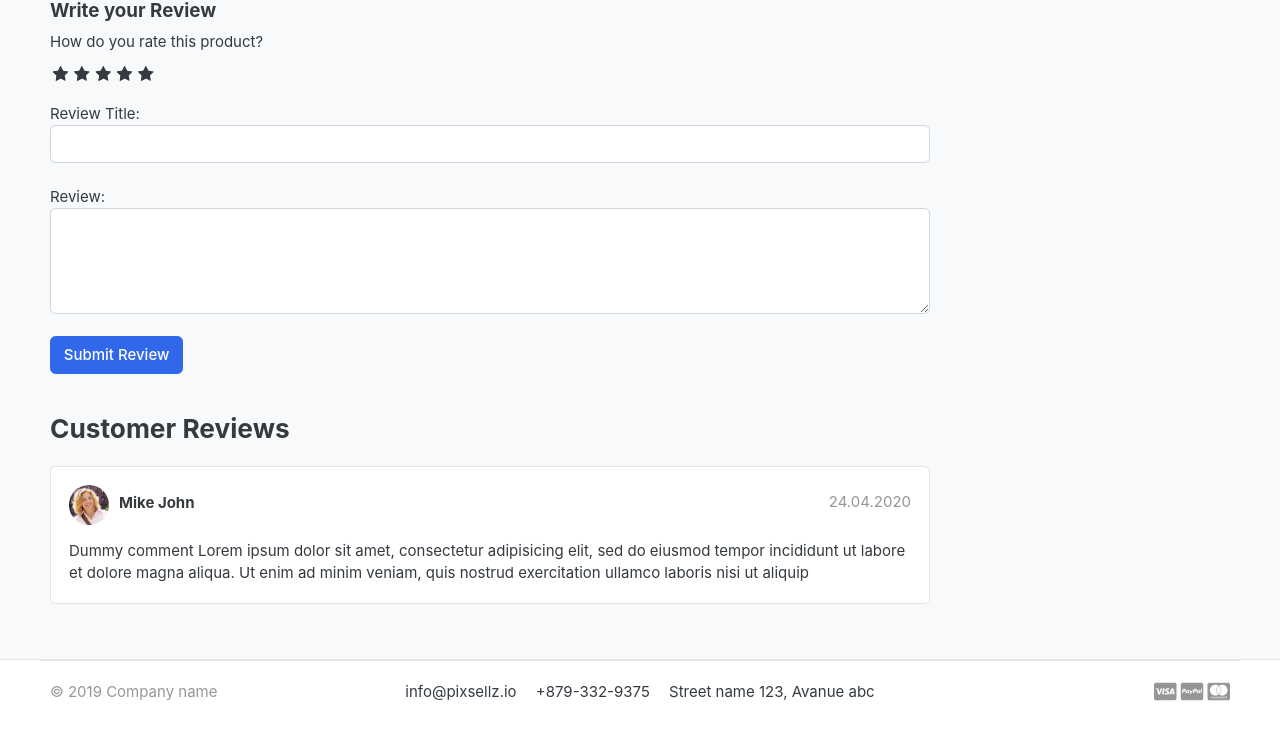
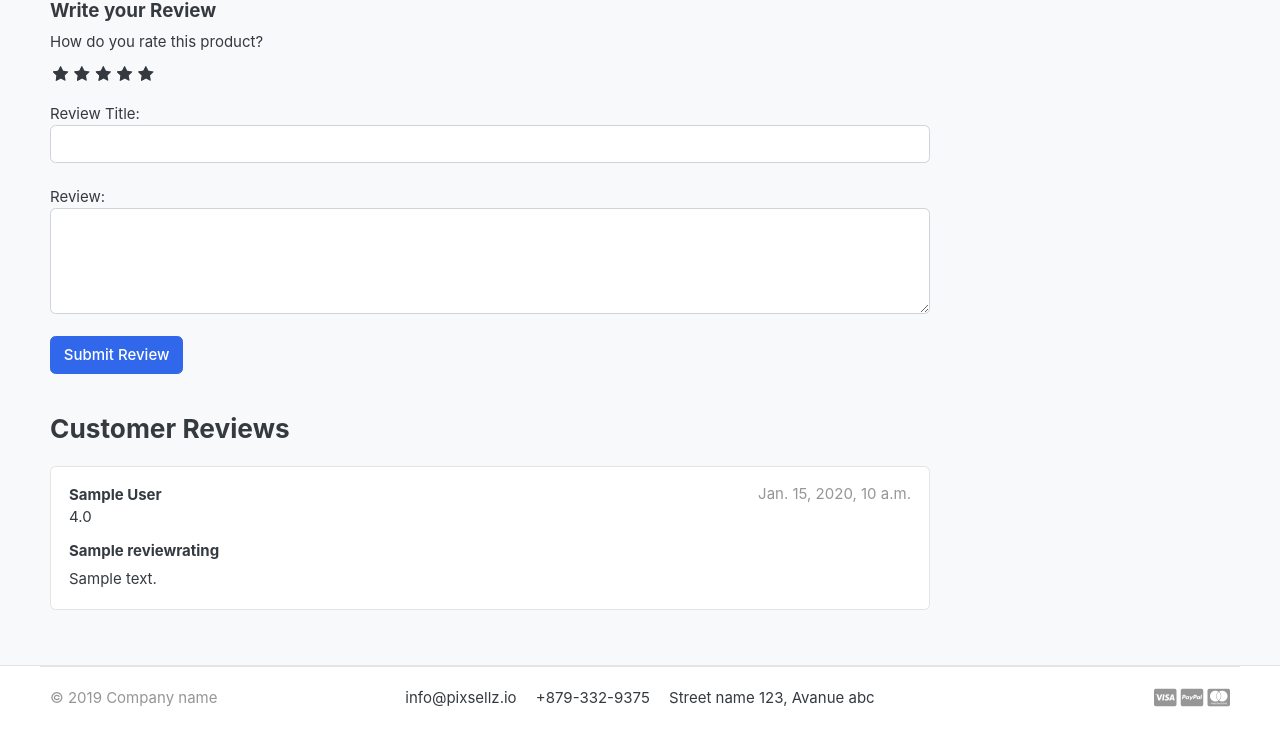
Before and after one commit to RUPESH-YADRAJ/E-COMMERCE-WEBSITE, a Django app: a page that uses templates/store/product_detail.html in a window 1280 px wide. Shown: the part 643-1372 px from the top of the page. Before the commit the page ends 1344 px from the top, so only its background shows below. Run offline with Django 5.2, Linux system fonts and the light colour scheme; a user stored in the database is signed in; tables that the repository leaves empty hold one stand-in row (values such as "Sample post"); grey boxes marked "Sample" are stand-in pictures; some libraries are stand-ins or nearby versions; some web fonts are replaced.

Commit message:
dynamic review card and model modification for user name

```diff
--- a/accounts/models.py
+++ b/accounts/models.py
@@ -55,6 +55,9 @@ class Account(AbstractBaseUser):
 
   objects = MyAccountManager()
 
+  def full_name(self):
+    return f'{self.first_name} {self.last_name}'
+
   def __str__(self):
     return self.email
 
--- a/store/views.py
+++ b/store/views.py
@@ -45,11 +45,15 @@ def product_detail(request, category_slug, product_slug):
   except OrderProduct.DoesNotExist:
     orderproduct = None
 
+  # get the reviews
+  reviews = ReviewRating.objects.filter(product_id = single_product.id, status = True)
+
 
   context = {
     'single_product': single_product,
     'in_cart': in_cart,
     'orderproduct': orderproduct,
+    'reviews': reviews,
   }
 
   return render(request, 'store/product_detail.html', context)
@@ -76,6 +80,7 @@ def submit_review(request, product_id):
       form =  ReviewForm(request.POST, instance=reviews)
       form.save()
       messages.success(request, 'Thank you! Your review has been updated.')
+      return redirect(url)
     except ReviewRating.DoesNotExist:
       form = ReviewForm(request.POST)
       if form.is_valid():
--- a/templates/store/product_detail.html
+++ b/templates/store/product_detail.html
@@ -114,23 +114,25 @@
 	<header class="section-heading">
 		<h3>Customer Reviews </h3>
 	</header>
+
+	{% for review in reviews %}
 		<article class="box mb-3">
 			<div class="icontext w-100">
-			<img src="{% static './images/avatars/avatar1.jpg' %}" class="img-xs icon rounded-circle">
 				<div class="text">
-				<span class="date text-muted float-md-right">24.04.2020 </span>
-				<h6 class="mb-1">Mike John </h6>
+					<span class="date text-muted float-md-right">{{review.updated_at}} </span>
+					<h6 class="mb-1">{{review.user.full_name}} </h6>
+					{{review.rating}}
 
 				</div>
 			</div> <!-- icontext.// -->
 			<div class="mt-3">
+				<h6>{{review.subject}}</h6>
 				<p>
-				Dummy comment Lorem ipsum dolor sit amet, consectetur adipisicing elit, sed do eiusmod
-				tempor incididunt ut labore et dolore magna aliqua. Ut enim ad minim veniam,
-				quis nostrud exercitation ullamco laboris nisi ut aliquip
+					{{review.review}}
 				</p>
 			</div>
 		</article>
+	{% endfor %}
 
 
 
```
Lines whose indentation alone changed are shown as unchanged.
